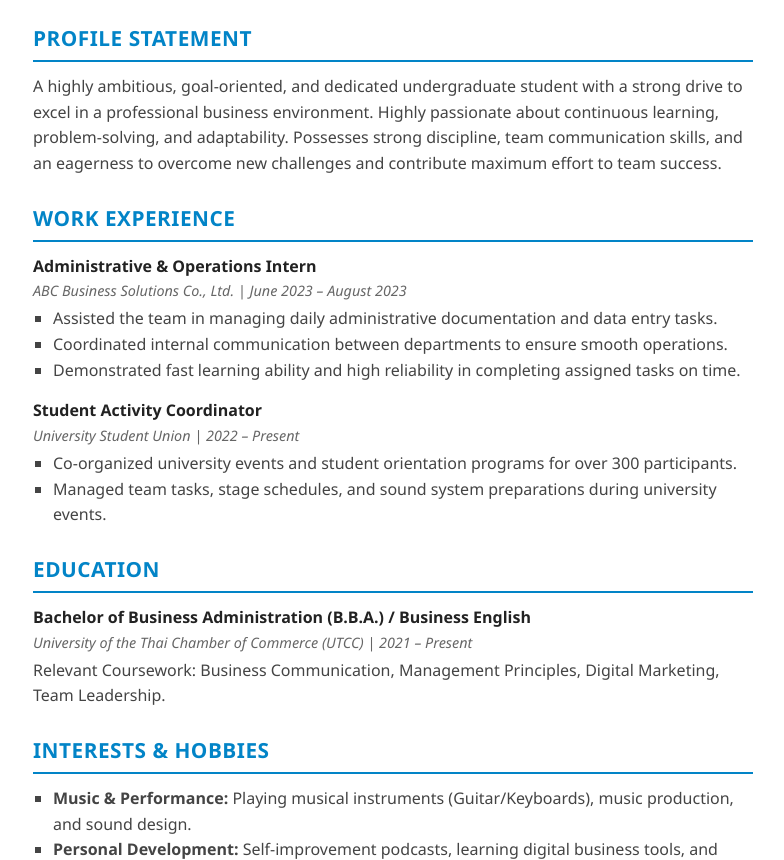
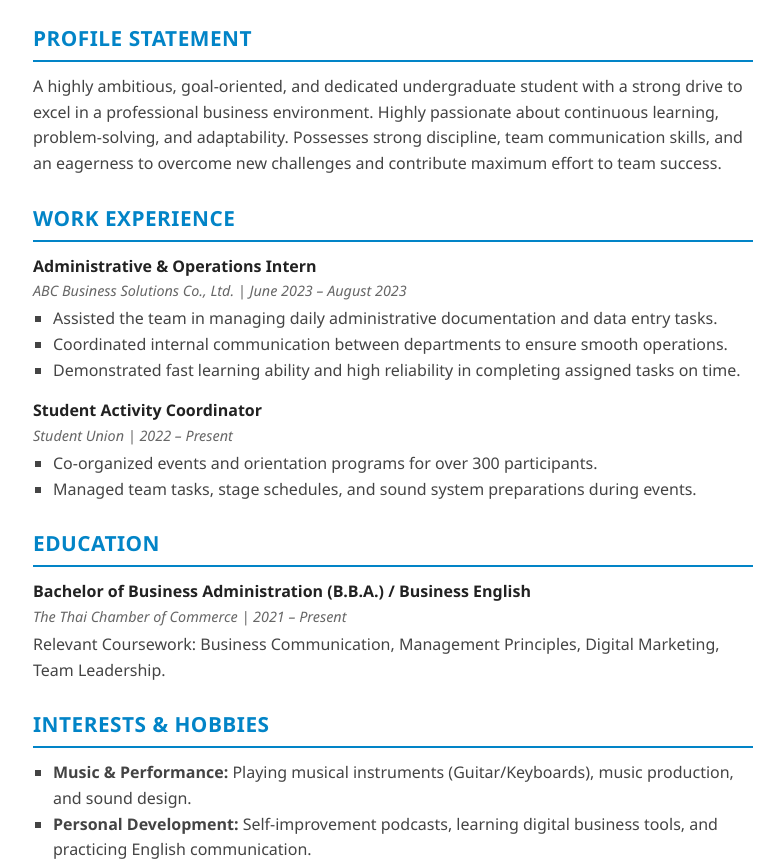
Before and after one commit to DucklySoCutee/resume, a plain HTML site: page index.html in a window 1280 px wide. Shown: the part 218-1078 px from the top of the page, without its empty margins (247-1031 px from the left). Drawn offline with Linux system fonts and the light colour scheme.

Commit message:
Update index.html

```diff
--- a/index.html
+++ b/index.html
@@ -106,10 +106,10 @@
             </div>
             <div class="item">
                 <div class="item-title">Student Activity Coordinator</div>
-                <div class="item-sub">University Student Union | 2022 – Present</div>
+                <div class="item-sub">Student Union | 2022 – Present</div>
                 <ul>
-                    <li>Co-organized university events and student orientation programs for over 300 participants.</li>
-                    <li>Managed team tasks, stage schedules, and sound system preparations during university events.</li>
+                    <li>Co-organized events and orientation programs for over 300 participants.</li>
+                    <li>Managed team tasks, stage schedules, and sound system preparations during events.</li>
                 </ul>
             </div>
         </section>
@@ -119,7 +119,7 @@
             <h2>Education</h2>
             <div class="item">
                 <div class="item-title">Bachelor of Business Administration (B.B.A.) / Business English</div>
-                <div class="item-sub">University of the Thai Chamber of Commerce (UTCC) | 2021 – Present</div>
+                <div class="item-sub">The Thai Chamber of Commerce | 2021 – Present</div>
                 <p>Relevant Coursework: Business Communication, Management Principles, Digital Marketing, Team Leadership.</p>
             </div>
         </section>
```
